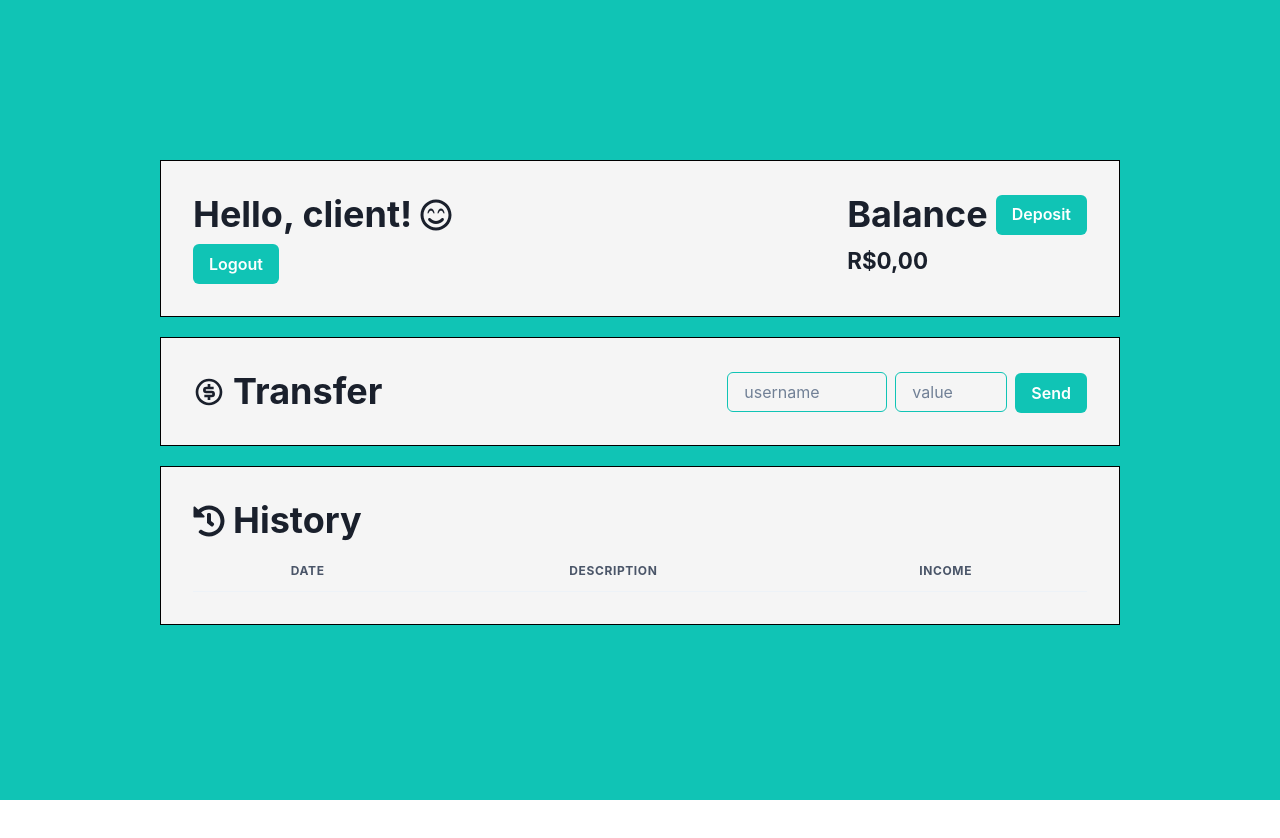
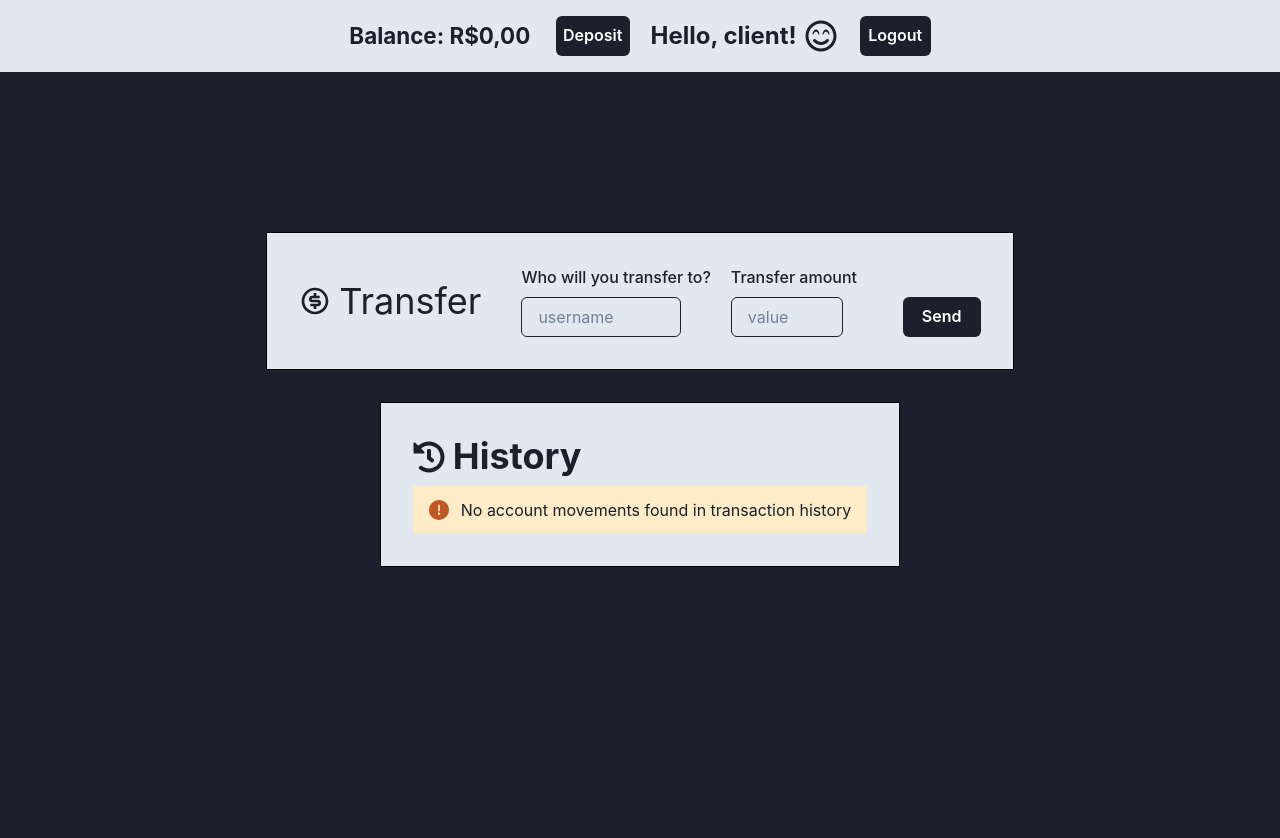
Before and after one commit to dashartt/transfer-money, a React (Vite) app in the folder frontend/: page / in a window 1280 px wide. Shown: the top 838 px of the page. Before the commit the page ends 800 px from the top, so only its background shows below. Built offline with nearby package versions, Linux system fonts and the light colour scheme.

Commit message:
feat: :lipstick: add new styling and color palette

```diff
--- a/frontend/src/components/account-session/AccountSession.tsx
+++ b/frontend/src/components/account-session/AccountSession.tsx
@@ -1,4 +1,4 @@
-import { Button, Heading, HStack, Icon, VStack } from '@chakra-ui/react';
+import { Button, Heading, HStack, Icon, Text, VStack } from '@chakra-ui/react';
 import { useEffect, useState } from 'react';
 import { FaRegSmileBeam } from 'react-icons/fa';
 import { useNavigate } from 'react-router-dom';
@@ -21,21 +21,24 @@ export default function AccountSession() {
   };
 
   return (
-    <VStack>
+    <HStack w="fit-content">
       <HStack w="full" justifyContent="flex-start">
-        <Heading as="h1">Hello, {username}!</Heading>
+        <Text fontSize="2xl" fontWeight="bold">
+          Hello, {username}!
+        </Text>
         <Icon as={FaRegSmileBeam} />
       </HStack>
+
       <Button
-        _active={{ backgroundColor: 'main.gren' }}
-        _hover={{ backgroundColor: 'main.gren', color: 'black' }}
+        _active={{ backgroundColor: 'gray.500' }}
+        _hover={{ backgroundColor: 'gray.500' }}
+        bgColor="gray.800"
         alignSelf="flex-start"
         color="white"
-        bgColor="main.green"
         onClick={logOut}
       >
         Logout
       </Button>
-    </VStack>
+    </HStack>
   );
 }
--- a/frontend/src/components/balance/Balance.tsx
+++ b/frontend/src/components/balance/Balance.tsx
@@ -17,18 +17,13 @@ export default function Balance() {
   }, []);
 
   return (
-    <Box>
-      <VStack justifyContent="space-between">
-        <HStack w="full">
-          <Heading alignSelf={{ base: 'flex-start', lg: 'baseline' }} as="h1">
-            Balance
-          </Heading>
-          <Deposit />
-        </HStack>
-        <Text alignSelf="flex-start" fontSize="1.4rem" fontWeight="bold">
-          {`R$${formatValue(balance)}`}
+    <HStack justifyContent="space-between" w="fit-content">
+      <HStack w="full">
+        <Text fontSize="1.4rem" fontWeight="bold">
+          Balance: {`R$${formatValue(balance)}`}
         </Text>
-      </VStack>
-    </Box>
+      </HStack>
+      <Deposit />
+    </HStack>
   );
 }
--- a/frontend/src/components/balance/Deposit.tsx
+++ b/frontend/src/components/balance/Deposit.tsx
@@ -61,32 +61,41 @@ function Deposit() {
     <>
       <Button
         color="white"
-        bg="main.green"
-        _active={{ backgroundColor: 'main.gren' }}
-        _hover={{ backgroundColor: 'main.gren', color: 'black' }}
+        bg="gray.800"
+        _active={{ backgroundColor: 'gray.500' }}
+        _hover={{ backgroundColor: 'gray.500' }}
         onClick={onOpen}
       >
         Deposit
       </Button>
       <Modal isOpen={isOpen} onClose={onCloseDepositModal}>
         <ModalOverlay />
-        <ModalContent>
+        <ModalContent bg="gray.200">
           <ModalHeader>Deposit</ModalHeader>
           <ModalCloseButton />
           <ModalBody>
             <chakra.form onSubmit={onSubmit} paddingBottom="2em">
               <FormControl>
-                <HStack>
-                  <FormLabel>Amount</FormLabel>
+                <HStack justifyContent="flex-end">
+                  <FormLabel fontWeight="bold" w="full" fontSize="lg">
+                    Amount value
+                  </FormLabel>
                   <Input
                     autoComplete="off"
                     ref={depositRef}
-                    _focus={{ bg: '#e2e8f0', color: 'black' }}
+                    bg="gray.800"
+                    color="white"
                     name="username"
+                    type="number"
+                  />
+                  <Button
+                    px="2em"
+                    _active={{ backgroundColor: 'gray.500' }}
+                    _hover={{ backgroundColor: 'gray.500' }}
+                    bgColor="gray.800"
+                    type="submit"
                     color="white"
-                    type="text"
-                  />
-                  <Button type="submit" colorScheme="green">
+                  >
                     Confirm
                   </Button>
                 </HStack>
--- a/frontend/src/components/transaction-history/HistoryRow.tsx
+++ b/frontend/src/components/transaction-history/HistoryRow.tsx
@@ -4,17 +4,10 @@ import { useRecoilState } from 'recoil';
 import { v4 as uuidv4 } from 'uuid';
 
 import { transactionHistoryState } from '../../recoil/atoms';
-import { requestTransactionHistory } from '../../services/api';
 import HistoryRowHelper from './HistoryRowHelper';
 
 function HistoryRow() {
-  const [transactions, setTransactions] = useRecoilState(transactionHistoryState);
-
-  useEffect(() => {
-    requestTransactionHistory().then((data) => {
-      setTransactions(data);
-    });
-  }, []);
+  const [transactions] = useRecoilState(transactionHistoryState);
 
   return (
     <Tbody>
--- a/frontend/src/components/transaction-history/HistoryTable.tsx
+++ b/frontend/src/components/transaction-history/HistoryTable.tsx
@@ -1,9 +1,24 @@
-import { Table, TableContainer, Th, Thead, Tr } from '@chakra-ui/react';
+import {
+  Alert,
+  AlertIcon,
+  Table,
+  TableContainer,
+  Text,
+  Th,
+  Thead,
+  Tr,
+} from '@chakra-ui/react';
+import { useRecoilState } from 'recoil';
 
+import { transactionHistoryState } from '../../recoil/atoms';
 import HistoryRow from './HistoryRow';
 
 function HistoryTable() {
+  const [transactions] = useRecoilState(transactionHistoryState);
+
   return (
+    <>
+      {transactions.length > 0 ? (
         <TableContainer width="full">
           <Table variant="simple">
             <Thead>
@@ -16,6 +31,13 @@ function HistoryTable() {
             <HistoryRow />
           </Table>
         </TableContainer>
+      ) : (
+        <Alert status="warning">
+          <AlertIcon />
+          No account movements found in transaction history
+        </Alert>
+      )}
+    </>
   );
 }
 
--- a/frontend/src/components/transaction-history/TransactionHistory.tsx
+++ b/frontend/src/components/transaction-history/TransactionHistory.tsx
@@ -1,12 +1,28 @@
 import { Box, Heading, HStack, Icon, VStack } from '@chakra-ui/react';
+import { useEffect } from 'react';
 import { FaHistory } from 'react-icons/fa';
+import { useRecoilState } from 'recoil';
 
+import { transactionHistoryState } from '../../recoil/atoms';
+import { requestTransactionHistory } from '../../services/api';
 import HistoryTable from './HistoryTable';
 
-export default function History() {
+export default function TransactionHistory() {
+  const [, setTransactions] = useRecoilState(transactionHistoryState);
+
+  useEffect(() => {
+    requestTransactionHistory().then((data) => setTransactions(data));
+  }, []);
+
   return (
-    <Box>
-      <VStack alignItems="flex-start">
+    <VStack
+      alignItems="flex-start"
+      w={{ base: 'full', md: 'fit-content' }}
+      bg="gray.200"
+      padding="2em"
+      border="1px solid black"
+      overflowX="scroll"
+    >
       <HStack>
         <Icon as={FaHistory} />
         <Heading as="h1">History</Heading>
@@ -14,6 +30,5 @@ export default function History() {
 
       <HistoryTable />
     </VStack>
-    </Box>
   );
 }
--- a/frontend/src/components/transfer/Transfer.tsx
+++ b/frontend/src/components/transfer/Transfer.tsx
@@ -1,11 +1,14 @@
 import {
+  Box,
   Button,
   chakra,
-  Heading,
+  FormControl,
+  FormLabel,
   HStack,
   Icon,
   Input,
   Stack,
+  Text,
   useToast,
 } from '@chakra-ui/react';
 import { FormEventHandler, useRef } from 'react';
@@ -71,41 +74,60 @@ export default function Transfer() {
   };
 
   return (
-    <chakra.form onSubmit={onSubmit}>
-      <Stack direction={{ base: 'column', md: 'row' }} justifyContent="space-between">
-        <HStack>
+    <Box
+      bg="gray.200"
+      mt={{ base: '5em', lg: '0em' }}
+      padding="2em"
+      maxW="fit-content"
+      border="1px solid black"
+    >
+      <Stack direction={{ base: 'column', lg: 'row' }} justifyContent="space-between">
+        <HStack alignItems="center" mr="2em">
           <Icon as={RiMoneyDollarCircleLine} />
-          <Heading as="h1">Transfer</Heading>
+          <Text fontSize="4xl">Transfer</Text>
         </HStack>
 
-        <HStack>
+        <chakra.form onSubmit={onSubmit}>
+          <Stack
+            direction={{ base: 'column', lg: 'row' }}
+            alignItems="center"
+            w="fit-content"
+          >
+            <FormControl>
+              <FormLabel w="max-content">Who will you transfer to?</FormLabel>
               <Input
                 placeholder="username"
                 w="10em"
                 ref={ownerCreditAccountRef}
-            borderColor="main.green"
+                borderColor="gray.800"
                 _focus={{ borderColor: 'white ' }}
               />
+            </FormControl>
+            <FormControl>
+              <FormLabel>Transfer amount</FormLabel>
               <Input
                 placeholder="value"
                 w="7em"
                 ref={amountRef}
-            borderColor="main.green"
+                borderColor="gray.800"
                 _focus={{ borderColor: 'white ' }}
                 type="number"
               />
+            </FormControl>
             <Button
-            _active={{ backgroundColor: 'main.gren' }}
-            _hover={{ backgroundColor: 'main.gren', color: 'black' }}
-            alignSelf="flex-end"
+              _active={{ backgroundColor: 'gray.500' }}
+              _hover={{ backgroundColor: 'gray.500' }}
               color="white"
-            bgColor="main.green"
+              alignSelf={{ base: 'flex-start', lg: 'flex-end' }}
+              px="2em"
+              bgColor="gray.800"
               type="submit"
             >
               Send
             </Button>
-        </HStack>
           </Stack>
         </chakra.form>
+      </Stack>
+    </Box>
   );
 }
--- a/frontend/src/pages/Home.tsx
+++ b/frontend/src/pages/Home.tsx
@@ -1,31 +1,24 @@
-import { Box, SimpleGrid, Stack } from '@chakra-ui/react';
+import { VStack } from '@chakra-ui/react';
 
-import AccountSession from '../components/account-session/AccountSession';
-import Balance from '../components/balance/Balance';
+import Header from '../components/header/Header';
 import History from '../components/transaction-history/TransactionHistory';
 import Transfer from '../components/transfer/Transfer';
 
 export default function Home() {
   return (
-    <Box minH="100vh" bg="main.green" padding={{ base: 'auto', lg: '10em' }}>
-      <SimpleGrid columns={1} spacing={5} maxW="container.lg" margin="0 auto">
-        <Stack
-          direction={{ base: 'column', sm: 'row' }}
-          bg="whitesmoke"
-          padding="2em"
-          border="1px solid black"
-          justifyContent="space-between"
-        >
-          <AccountSession />
-          <Balance />
-        </Stack>
-        <Box bg="whitesmoke" padding="2em" border="1px solid black">
-          <Transfer />
-        </Box>
-        <Box bg="whitesmoke" padding="2em" border="1px solid black">
-          <History />
-        </Box>
-      </SimpleGrid>
-    </Box>
+    <>
+      <Header />
+      <VStack
+        gap="2em"
+        as="main"
+        minH="100vh"
+        alignItems="center"
+        bg="gray.800"
+        padding={{ base: 'auto', lg: '10em' }}
+      >
+        <Transfer />
+        <History />
+      </VStack>
+    </>
   );
 }
```
Lines whose indentation alone changed are shown as unchanged.
